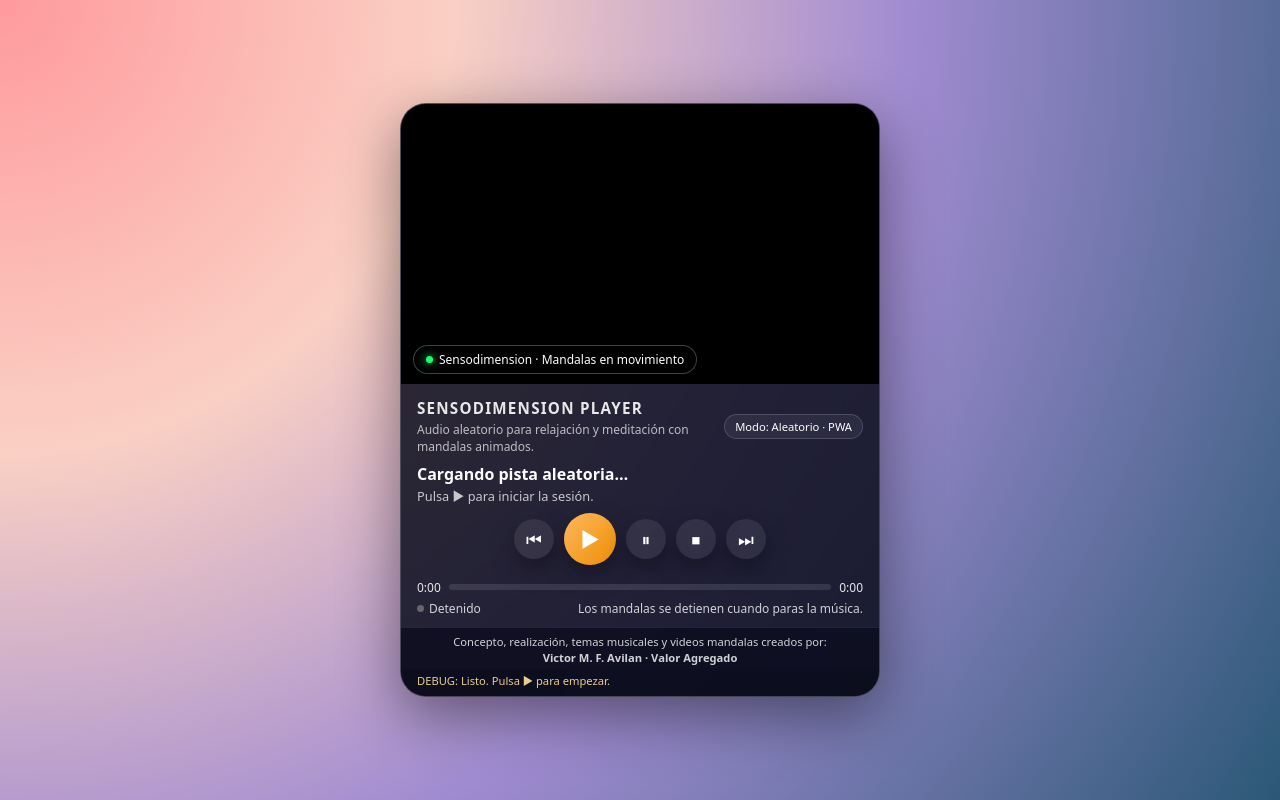
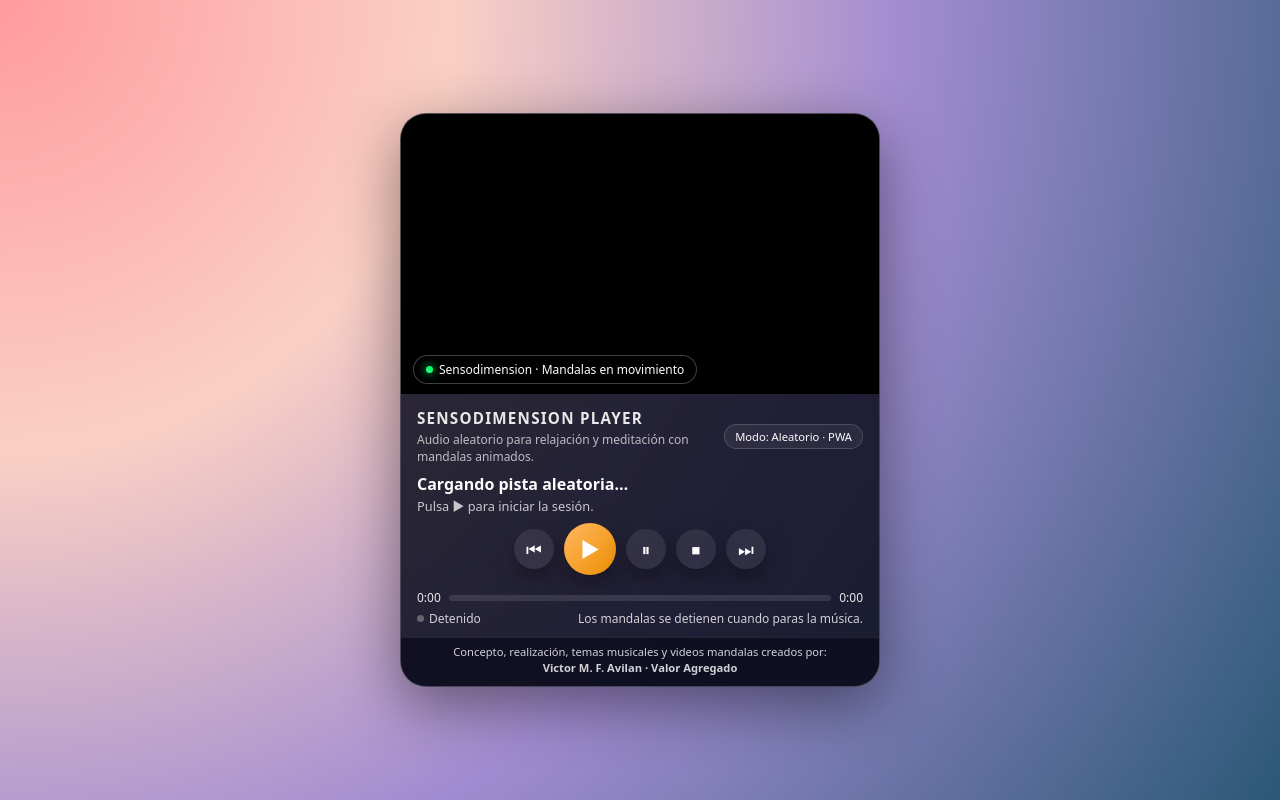
Before and after one commit to victoravilan/sensodimension, a plain HTML site: page index.html in a window 1280 px wide. Drawn offline with Linux system fonts and the light colour scheme.

Commit message:
Add files via upload

```diff
--- a/index.html
+++ b/index.html
@@ -242,23 +242,13 @@
     }
 
     .credits {
-      padding: 6px 16px 4px 16px;
+      padding: 6px 16px 10px 16px;
       font-size: 0.7rem;
       opacity: 0.8;
       border-top: 1px solid rgba(255, 255, 255, 0.1);
       text-align: center;
       line-height: 1.4;
       background: rgba(10, 12, 28, 0.9);
-    }
-
-    .debug {
-      padding: 4px 16px 8px 16px;
-      font-size: 0.7rem;
-      opacity: 0.9;
-      background: rgba(10, 12, 28, 0.95);
-      color: #ffdf9f;
-      text-align: left;
-      word-break: break-word;
     }
   </style>
 </head>
@@ -322,8 +312,6 @@
       Concepto, realización, temas musicales y videos mandalas creados por:<br>
       <strong>Victor M. F. Avilan · Valor Agregado</strong>
     </div>
-    <!-- DEBUG VISIBLE TAMBIÉN EN MÓVIL -->
-    <div class="debug" id="debugLog">DEBUG: listo para reproducir.</div>
   </div>
 
   <!-- AUDIO INVISIBLE -->
@@ -351,10 +339,11 @@
       "audio/17_ocean_depths_meditation.mp3",
       "audio/18_ocean_zen.mp3",
       "audio/19_pond_midnight.mp3",
+      "audio/20_sacred_waters.mp3",
       "audio/21_seaside_theta.mp3"
     ];
 
-    // Mantengo las rutas de video como las vienes usando
+    // Videos (deja estos nombres tal como están en tu carpeta /video)
     const mandalaVideos = [
       "video/Mandala Beta relax.mp4",
       "video/Mandala onda relajacion piano.mp4",
@@ -379,26 +368,18 @@
     const nextBtn = document.getElementById("nextBtn");
     const prevBtn = document.getElementById("prevBtn");
 
-    const debugEl = document.getElementById("debugLog");
-
     function logDebug(msg) {
-      console.log(msg);
-      if (debugEl) {
-        debugEl.textContent = "DEBUG: " + msg;
-      }
+      // Solo consola (no UI)
+      console.log("[Sensodimension]", msg);
     }
 
-    // ====== AJUSTE DE AUDIO Y LOGS DE DIAGNÓSTICO ======
+    // ====== AJUSTE DE AUDIO ======
     audioEl.volume = 1.0;
     audioEl.muted = false;
 
     audioEl.addEventListener("error", () => {
       const e = audioEl.error;
       logDebug("Error de audio: code=" + (e && e.code));
-    });
-
-    audioEl.addEventListener("play", () => {
-      logDebug("Reproduciendo: " + audioEl.src);
     });
 
     // ====== ESTADO ======
@@ -482,7 +463,7 @@
         syncMandalaWithAudio(true);
         updateStatus(true);
       }).catch(err => {
-        logDebug("Error al reproducir audio (playCurrentTrack): " + err);
+        logDebug("Error al reproducir audio: " + err);
       });
     }
 
@@ -514,7 +495,7 @@
       mandalaVideoEl.currentTime = 0;
 
       mandalaVideoEl.play().catch(err => {
-        logDebug("No se pudo reproducir el video de mandala: " + err);
+        logDebug("No se pudo reproducir video: " + err);
       });
     }
 
```
